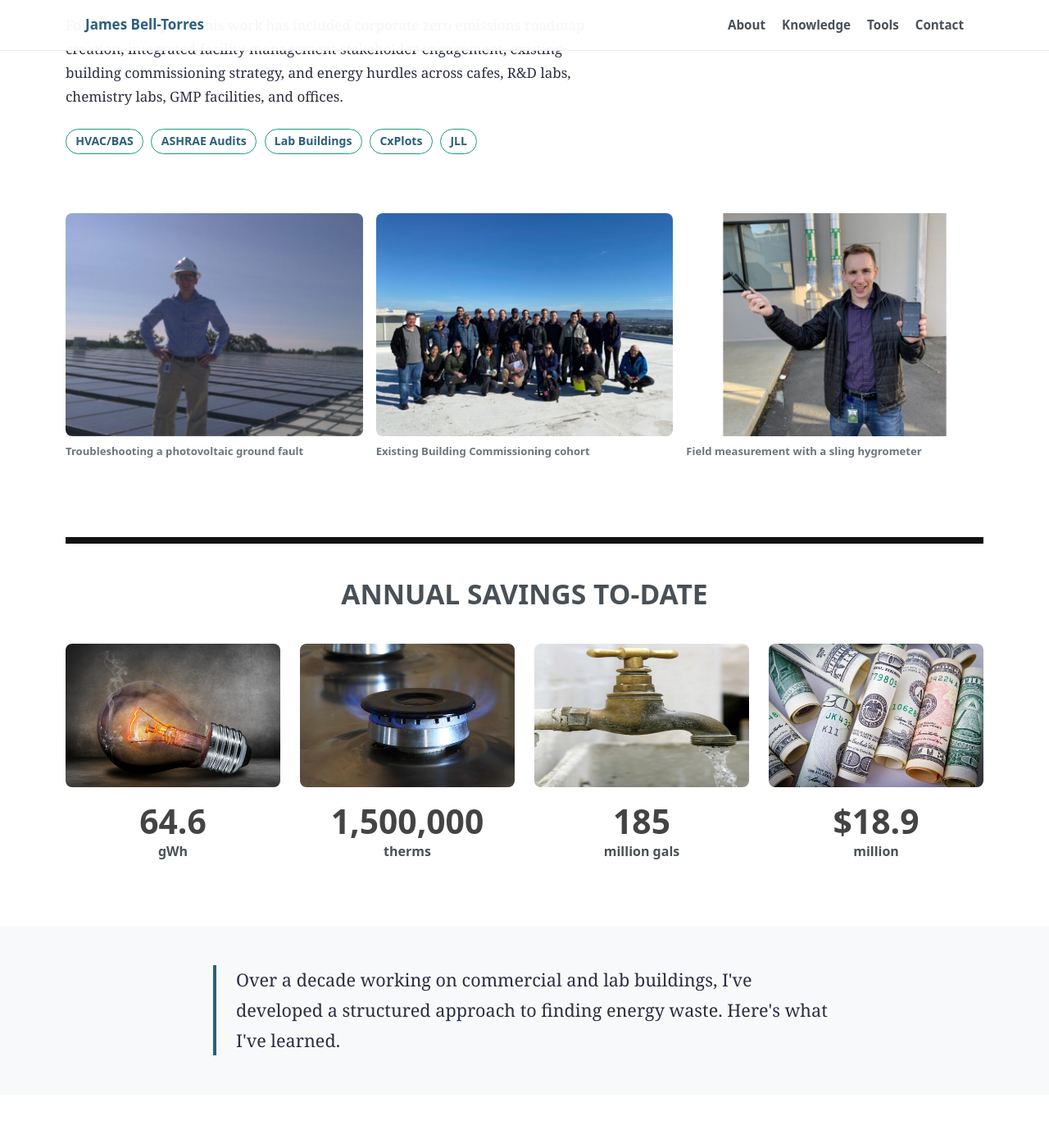
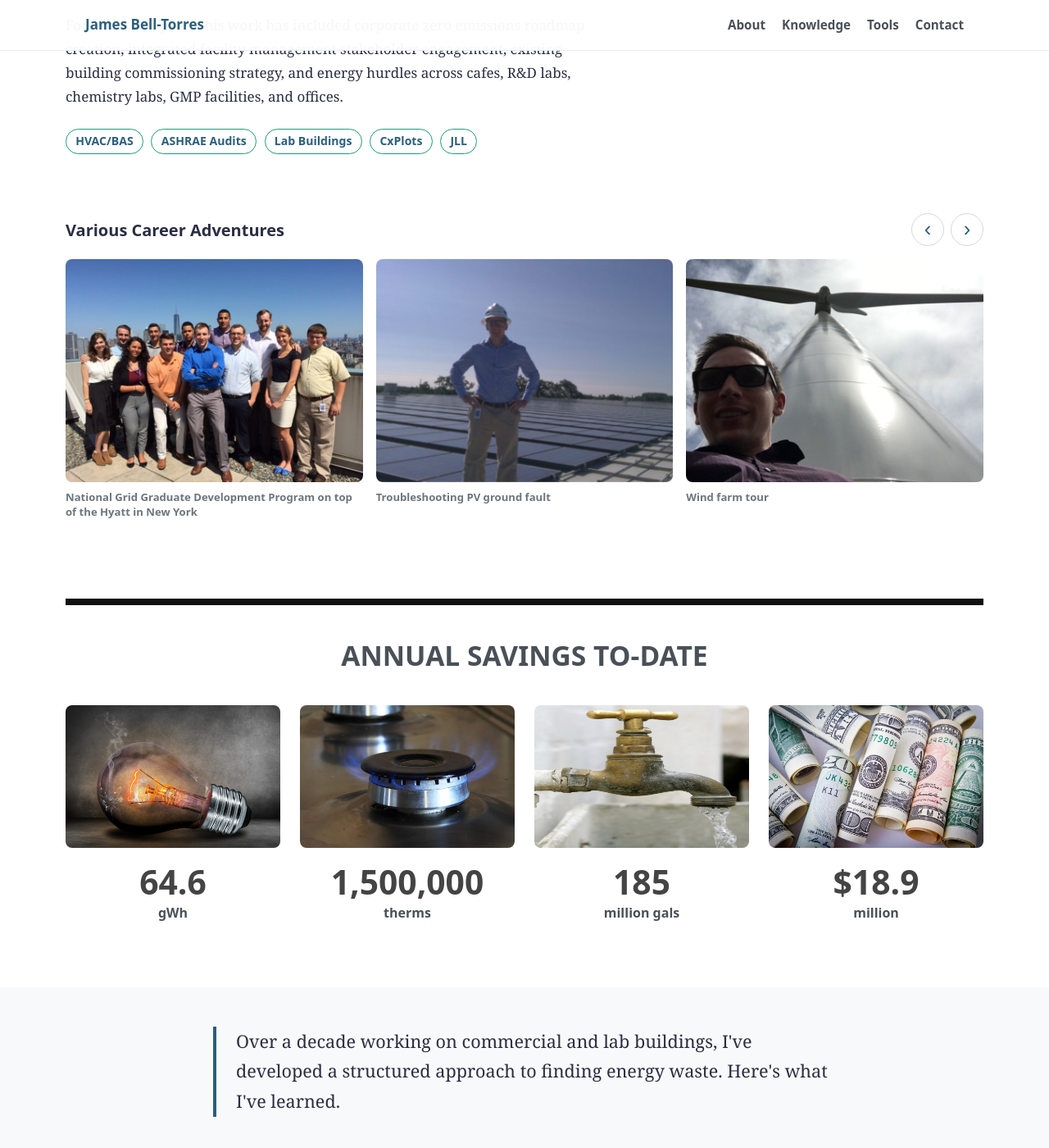
Before and after one commit to JamesDevJim/james.belltorres.com, a Jekyll site: the page built from index.html, in a window 1280 px wide and 1400 px high, scrolled down 1165 px. Shown: the whole window at 82% size. Built offline with Jekyll 4.4.1, drawn with Linux system fonts in a browser that asks for light colours.

Commit message:
Add career adventures carousel

```diff
--- a/index.html
+++ b/index.html
@@ -563,18 +563,61 @@ title: James Bell-Torres
     margin-top: 1.5rem;
   }
 
-  .media-strip {
+  .career-carousel {
+    grid-column: 1 / -1;
+    margin-top: 2.5rem;
+  }
+
+  .career-carousel-header {
+    display: flex;
+    align-items: center;
+    justify-content: space-between;
+    gap: 1rem;
+    margin-bottom: 1rem;
+  }
+
+  .career-carousel-header h3 {
+    margin: 0;
+  }
+
+  .career-controls {
+    display: flex;
+    gap: 0.5rem;
+  }
+
+  .career-control {
+    display: inline-grid;
+    width: 2.5rem;
+    height: 2.5rem;
+    place-items: center;
+    border: 0.5px solid #d4d8dc;
+    border-radius: 50%;
+    color: var(--primary-color);
+    background: var(--white);
+    cursor: pointer;
+    font-size: 1.6rem;
+    line-height: 1;
+  }
+
+  .career-track {
     display: grid;
     grid-template-columns: repeat(3, 1fr);
     gap: 1rem;
-    margin-top: 2.5rem;
   }
 
   figure {
     margin: 0;
   }
 
-  .media-strip img {
+  .career-slide {
+    display: none;
+  }
+
+  .career-slide.active {
+    display: block;
+  }
+
+  .career-slide img {
     display: block;
     width: 100%;
     aspect-ratio: 4 / 3;
@@ -829,8 +872,16 @@ title: James Bell-Torres
     .strategy-grid,
     .result-grid,
     .field-grid,
-    .media-strip,
     .savings-grid {
+      grid-template-columns: 1fr;
+    }
+
+    .career-carousel-header {
+      align-items: flex-start;
+      flex-direction: column;
+    }
+
+    .career-track {
       grid-template-columns: 1fr;
     }
 
@@ -1019,19 +1070,48 @@ title: James Bell-Torres
         <li>Asset work including EV chargers, fuel cells, PV solar, lighting controls, and submetering</li>
       </ul>
     </aside>
-    <div class="media-strip" style="grid-column: 1 / -1;">
-      <figure>
-        <img src="/assets/images/field/solar-pv-troubleshooting.jpg" alt="James Bell-Torres troubleshooting a rooftop solar photovoltaic array" loading="lazy">
-        <figcaption>Troubleshooting a photovoltaic ground fault</figcaption>
-      </figure>
-      <figure>
-        <img src="/assets/images/field/existing-building-commissioning-cohort.jpg" alt="Existing Building Commissioning cohort on a commercial rooftop" loading="lazy">
-        <figcaption>Existing Building Commissioning cohort</figcaption>
-      </figure>
-      <figure>
-        <img src="/assets/images/field/sling-hygrometer-fieldwork.jpg" alt="James Bell-Torres taking a field measurement with a sling hygrometer" loading="lazy">
-        <figcaption>Field measurement with a sling hygrometer</figcaption>
-      </figure>
+    <div class="career-carousel">
+      <div class="career-carousel-header">
+        <h3>Various Career Adventures</h3>
+        <div class="career-controls">
+          <button class="career-control" type="button" onclick="moveCareerSlide(-1)" aria-label="Previous career photos">&#8249;</button>
+          <button class="career-control" type="button" onclick="moveCareerSlide(1)" aria-label="Next career photos">&#8250;</button>
+        </div>
+      </div>
+      <div class="career-track" aria-live="polite">
+        <figure class="career-slide active">
+          <img src="/assets/images/field/national-grid-rooftop.jpg" alt="National Grid Graduate Development Program on top of the Hyatt in New York" loading="lazy">
+          <figcaption>National Grid Graduate Development Program on top of the Hyatt in New York</figcaption>
+        </figure>
+        <figure class="career-slide active">
+          <img src="/assets/images/field/solar-pv-troubleshooting.jpg" alt="Troubleshooting PV ground fault" loading="lazy">
+          <figcaption>Troubleshooting PV ground fault</figcaption>
+        </figure>
+        <figure class="career-slide active">
+          <img src="/assets/images/field/wind-farm-tour.png" alt="Wind farm tour" loading="lazy">
+          <figcaption>Wind farm tour</figcaption>
+        </figure>
+        <figure class="career-slide">
+          <img src="/assets/images/field/existing-building-commissioning-cohort.jpg" alt="PG&E's Existing Building Commissioning cohort" loading="lazy">
+          <figcaption>PG&amp;E's Existing Building Commissioning cohort</figcaption>
+        </figure>
+        <figure class="career-slide">
+          <img src="/assets/images/field/sling-hygrometer-fieldwork.jpg" alt="Having fun using the sling hygrometer" loading="lazy">
+          <figcaption>Having fun using the sling hygrometer</figcaption>
+        </figure>
+        <figure class="career-slide">
+          <img src="/assets/images/field/solar-pv-tour-dorchester.jpg" alt="Leading a solar PV tour in Dorchester, MA" loading="lazy">
+          <figcaption>Leading a solar PV tour in Dorchester, MA</figcaption>
+        </figure>
+        <figure class="career-slide">
+          <img src="/assets/images/field/tank-boston.jpg" alt="On top of the Tank! Boston, MA" loading="lazy">
+          <figcaption>On top of the Tank! Boston, MA</figcaption>
+        </figure>
+        <figure class="career-slide">
+          <img src="/assets/images/field/first-engineering-office-day.jpg" alt="First day in the engineering office" loading="lazy">
+          <figcaption>First day in the engineering office</figcaption>
+        </figure>
+      </div>
     </div>
     <div class="savings-showcase">
       <h3>Annual Savings To-Date</h3>
@@ -1381,6 +1461,24 @@ function switchQuantTopic(id) {
 }
 
 let ecmSlide = 0;
+let careerSlide = 0;
+
+function showCareerSlide(index) {
+  const slides = document.querySelectorAll('.career-slide');
+  const visibleCount = 3;
+  if (!slides.length) return;
+  careerSlide = (index + slides.length) % slides.length;
+  slides.forEach((slide, i) => {
+    const offset = (i - careerSlide + slides.length) % slides.length;
+    slide.classList.toggle('active', offset < visibleCount);
+  });
+}
+
+function moveCareerSlide(direction) {
+  showCareerSlide(careerSlide + direction);
+}
+
+document.addEventListener('DOMContentLoaded', () => showCareerSlide(0));
 
 function showEcmSlide(index) {
   const slides = document.querySelectorAll('.carousel-slide');
```
Also changed, not shown: assets/images/field/first-engineering-office-day.jpg (added), assets/images/field/national-grid-rooftop.jpg (added), assets/images/field/solar-pv-tour-dorchester.jpg (added), assets/images/field/tank-boston.jpg (added), assets/images/field/wind-farm-tour.png (added).
